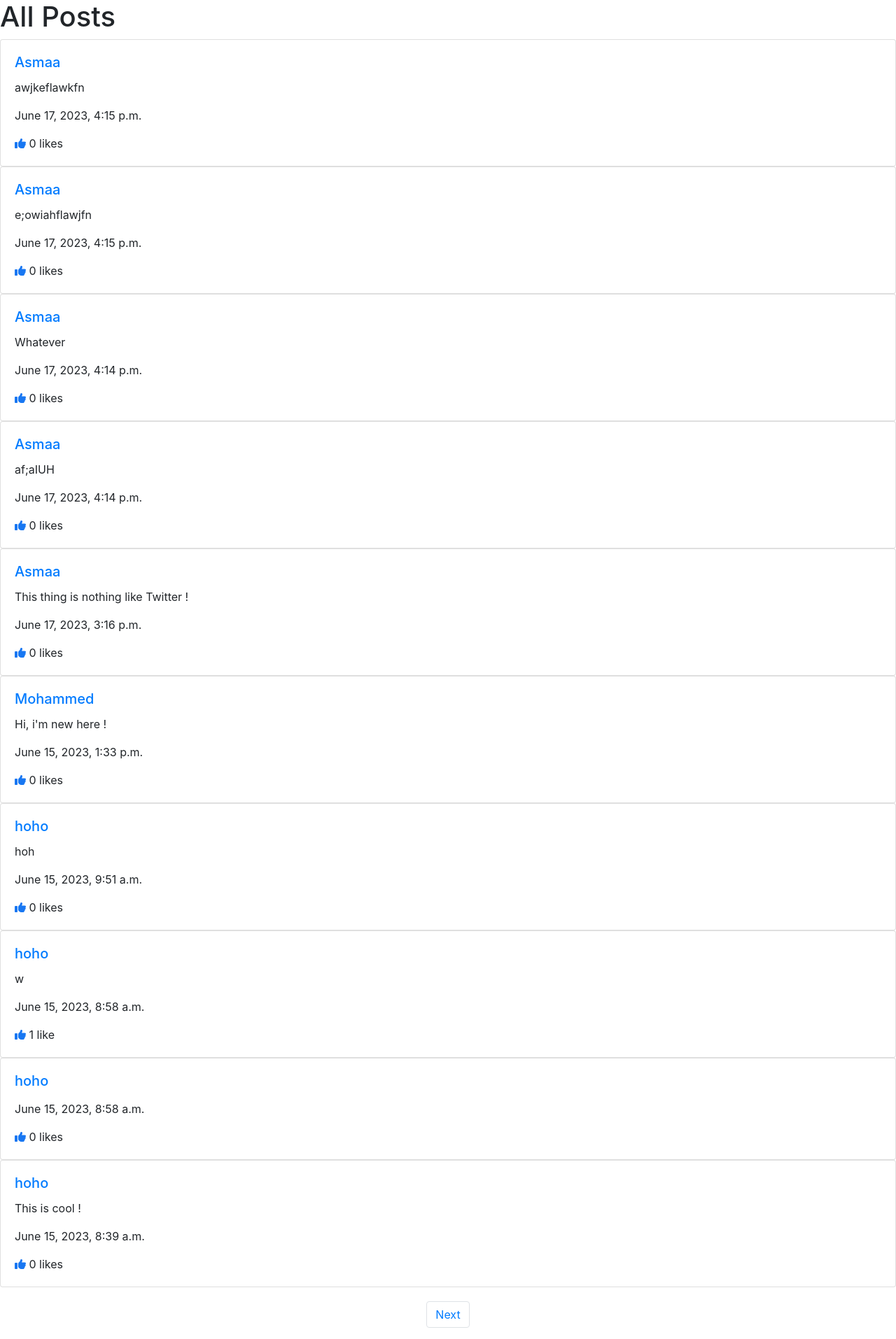
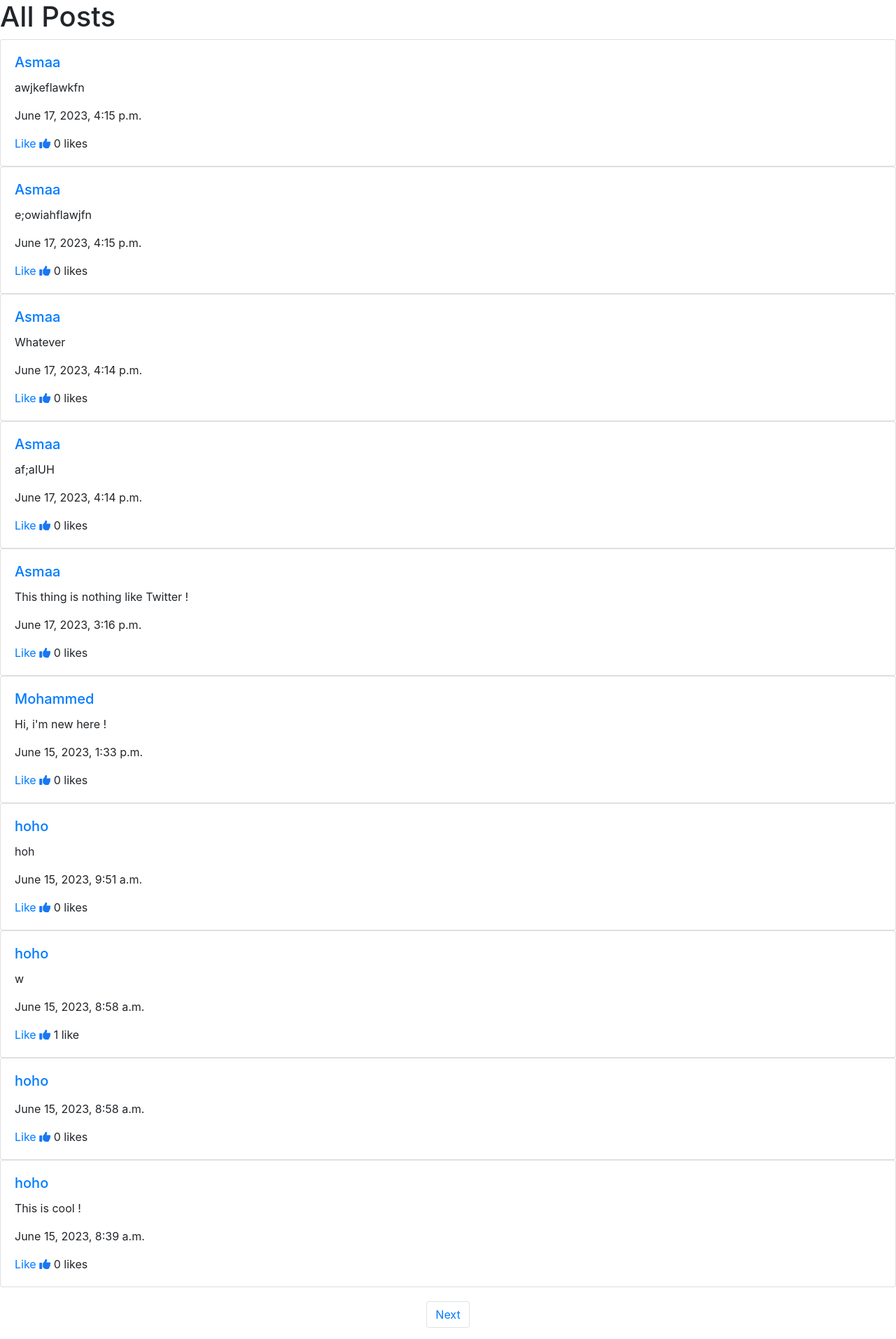
Before and after one commit to Ahmed-Abbas-2077/Network, a Django app: page / in a window 1280 px wide. Shown: the part 56-1970 px from the top of the page at 70% size. Run offline with Django 3.2, Linux system fonts and the light colour scheme; data comes from the database, SQL or seed files in the repository; both versions use the stored data as it was after the commit; some libraries are stand-ins or nearby versions.

Commit message:
like done

```diff
--- a/network/templates/network/index.html
+++ b/network/templates/network/index.html
@@ -33,7 +33,8 @@
       <p class="card-text" id="post-content-{{ post.id }}">{{ post.content }}</p>
       <p class="card-text">{{ post.timestamp }}</p>
       <p class="card-text">
-        <i class="fas fa-thumbs-up" style="color: #1877F2;"></i>
+        <a href="" class="like" id="like-btn-{{ post.id }}" data-postid="{{ post.id }}">Like</a>
+        <i class="fas fa-thumbs-up" id="like-{{post.id}}" style="color: #1877F2;"></i>
         {{ post.likes.count }}
         {% if post.likes.count != 1 %}likes{% else %}like{% endif %}
       </p>
--- a/network/urls.py
+++ b/network/urls.py
@@ -13,5 +13,5 @@ urlpatterns = [
     path("unfollow/<str:username>", views.unfollow, name="unfollow"),
     path("following", views.following, name="following"),
     path('edit-post/<int:post_id>', views.edit_post, name='edit_post'),
-
+    path('like/<int:post_id>', views.like, name='like'),
 ]
--- a/network/views.py
+++ b/network/views.py
@@ -150,3 +150,21 @@ def edit_post(request, post_id):
             return JsonResponse({'message': 'Post updated successfully'})
         else:
             return JsonResponse({'error': 'You are not allowed to edit this post'}, status=403)
+
+def like(request, post_id):
+    if request.method == 'PUT':
+        # Find the post based on the post ID
+        post = Post.objects.get(pk=post_id)
+        # Check if the logged-in user is the owner of the post
+        if post.user != request.user:
+            # Check if the logged-in user has already liked the post
+            if request.user in post.likes.all():
+                # Unlike the post
+                post.likes.remove(request.user)
+            else:
+                # Like the post
+                post.likes.add(request.user)
+            post.save()
+            return JsonResponse({'message': 'Post liked/unliked successfully'})
+        else:
+            return JsonResponse({'error': 'You are not allowed to like your own post'}, status=403)
```
Also changed, not shown: network/static/network/index.js (+30 -0 lines), db.sqlite3.
